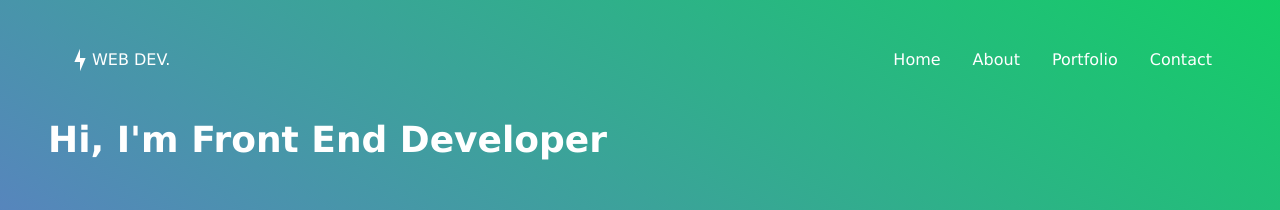
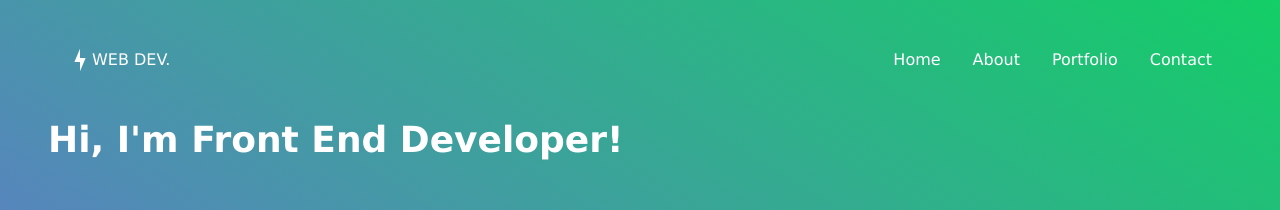
Before and after one commit to RideN91/my-web-portfolio, a React (Create React App) app: page / in a window 1280 px wide. Shown: the top 210 px of the page. Built offline with nearby package versions, Linux system fonts and the light colour scheme.

Commit message:
TypingText.js
Last letter was not showing, because of the mistake in the code, i was missing the = in my loop insted of <, <= is needed to fully type the text out.

```diff
--- a/src/components/Home.js
+++ b/src/components/Home.js
@@ -2,7 +2,7 @@ import React from 'react';
 import TypingText from './TypingText';
 
 const Home = () => {
-    const textOptions = ['Daniel.', 'Front End Developer.'];
+    const textOptions = ['Daniel!', 'Front End Developer!'];
     const [dynamicTextIndex, setDynamicTextIndex] = React.useState(0);
 
     React.useEffect(() => {
@@ -13,7 +13,7 @@ const Home = () => {
         }, 3000);
 
         return () => clearInterval(intervalId);
-    }, [ ]);
+    }, []);
 
     return (
         <div className="container mx-auto px-12 w-full">
--- a/src/components/TypingText.js
+++ b/src/components/TypingText.js
@@ -7,7 +7,7 @@ const TypingText = ({ text }) => {
     let index = 0;
     const intervalId = setInterval(() => {
       setVisibleText((prevText) => {
-        if (index < text.length) {
+        if (index <= text.length) {
           index += 1;
           return text.substring(0, index);
         }
```
